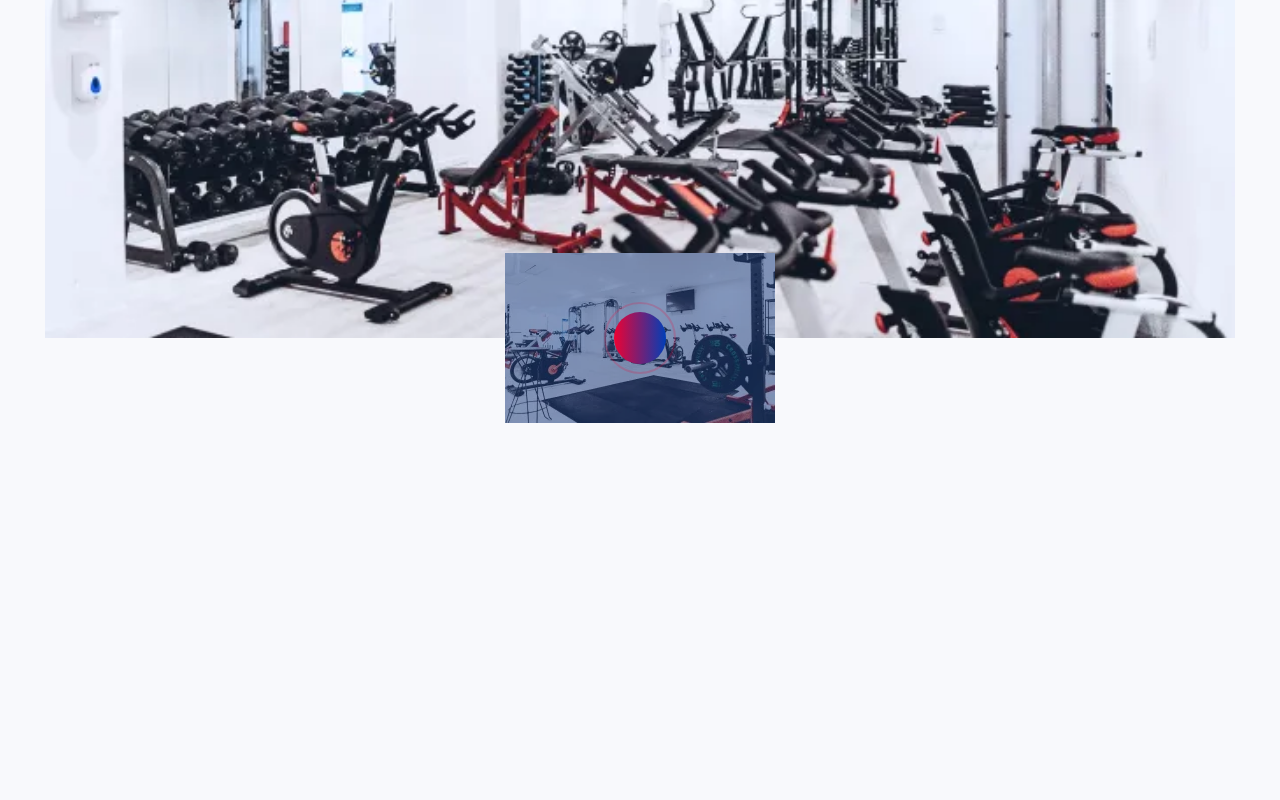
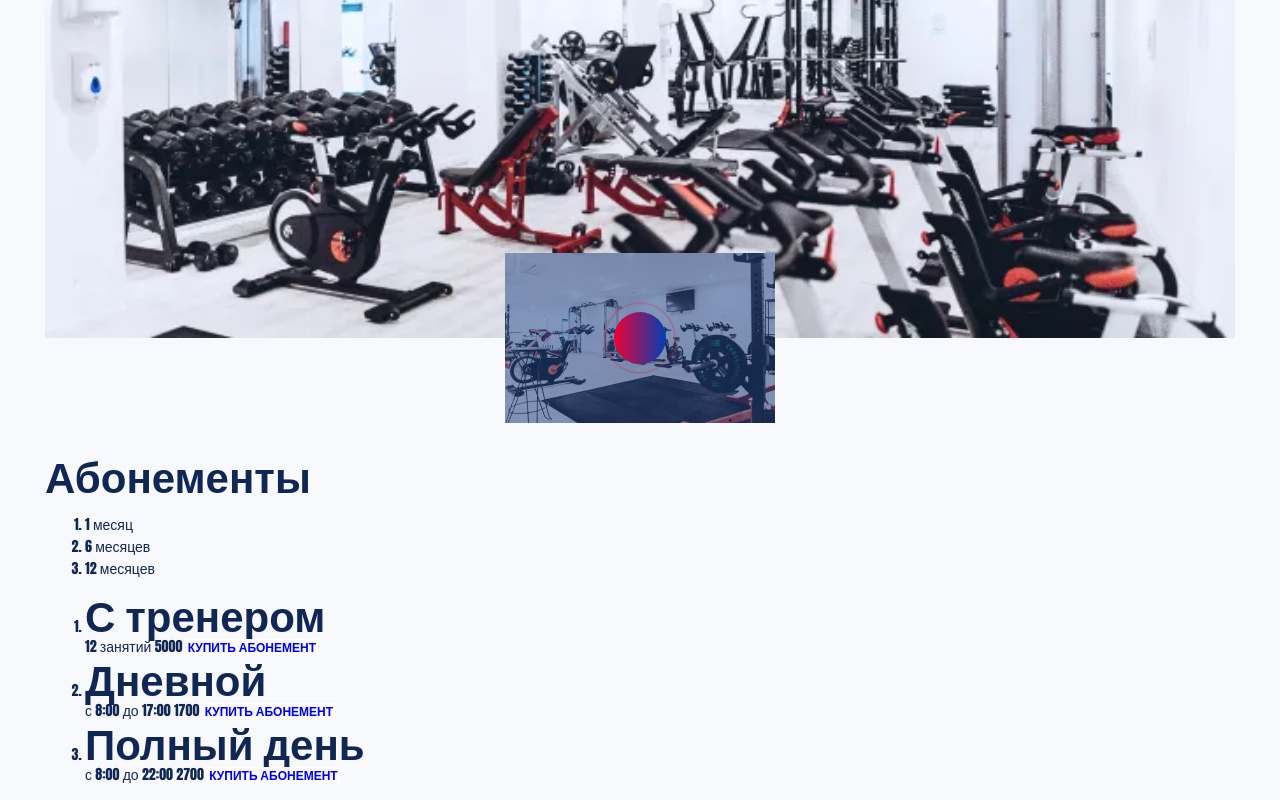
Before and after one commit to rychagoff/htmlacademy-fitness, a website built with Vite: page source/index.html in a window 1280 px wide. Shown: the part 1152-1952 px from the top of the page. Before the commit the page ends 1610 px from the top, so only its background shows below. Built offline with nearby package versions, Linux system fonts and the light colour scheme; a web font is replaced by a local one.

Commit message:
Создал разметку

```diff
--- a/source/index.html
+++ b/source/index.html
@@ -122,10 +122,65 @@
         </div>
       </section>
 
+      <section class="price" data-test="price">
+        <div class="container">
+
+          <h2 class="price__title title title--md">Абонементы</h2>
+          <div class="price__tabs tabs">
+            <ol class="tabs__nav">
+              <li class="tabs__nav-item">
+                <label class="tabs__nav-label">
+                  <input class="visually-hidden" name="price" type="radio" checked>
+                  <span>1 месяц</span>
+                </label>
+              </li>
+              <li class="tabs__nav-item">
+                <label class="tabs__nav-label">
+                  <input class="visually-hidden" name="price" type="radio">
+                  <span>6 месяцев</span>
+                </label>
+              </li>
+              <li class="tabs__nav-item">
+                <label class="tabs__nav-label">
+                  <input class="visually-hidden" name="price" type="radio">
+                  <span>12 месяцев</span>
+                </label>
+              </li>
+            </ol>
+            <ol class="tabs__list">
+              <li class="tabs__list-item">
+                <article class="card">
+                  <h3 class="card__title title title--sm">С тренером</h3>
+                  <span class="card__time">12 занятий</span>
+                  <span class="card__price">5000</span>
+                  <a href="#" class="card__link button button--dark">Купить абонемент</a>
+                </article>
+              </li>
+              <li class="tabs__list-item">
+                <article class="card">
+                  <h3 class="card__title title title--sm">Дневной</h3>
+                  <time datetime="Mo, Tu, We, Th, Fr, Sa 7:00-18:00" class="card__time">с 8:00 до 17:00</time>
+                  <span class="card__price">1700</span>
+                  <a href="#" class="card__link button button--dark">Купить абонемент</a>
+                </article>
+              </li>
+              <li class="tabs__list-item">
+                <article class="card">
+                  <h3 class="card__title title title--sm">Полный день</h3>
+                  <time datetime="Mo, Tu, We, Th, Fr, Sa 7:00-22:00" class="card__time">с 8:00 до 22:00</time>
+                  <span class="card__price">2700</span>
+                  <a href="#" class="card__link button button--dark">Купить абонемент</a>
+                </article>
+              </li>
+            </ol>
+          </div>
+
+        </div>
+      </section>
+
     </main>
 
-    <!-- <div data-test="price">price</div>
-    <div data-test="games">games</div>
+    <!-- <div data-test="games">games</div>
     <div data-test="juri">juri</div>
     <div data-test="features">features</div>
     <div data-test="offers">offers</div>
```
